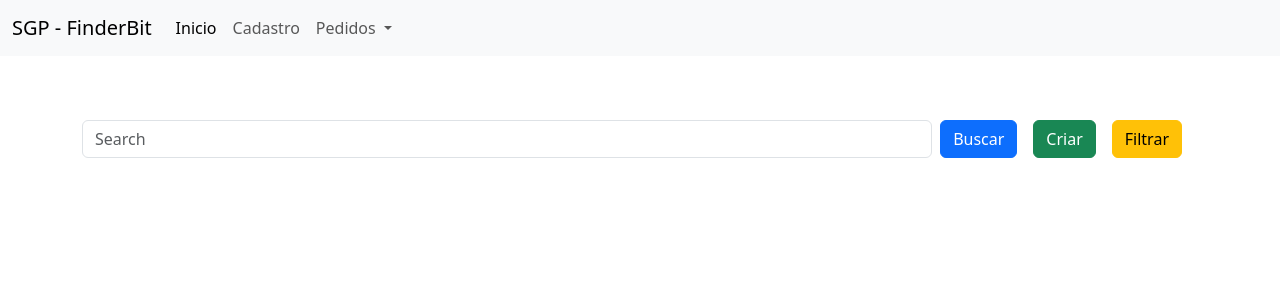
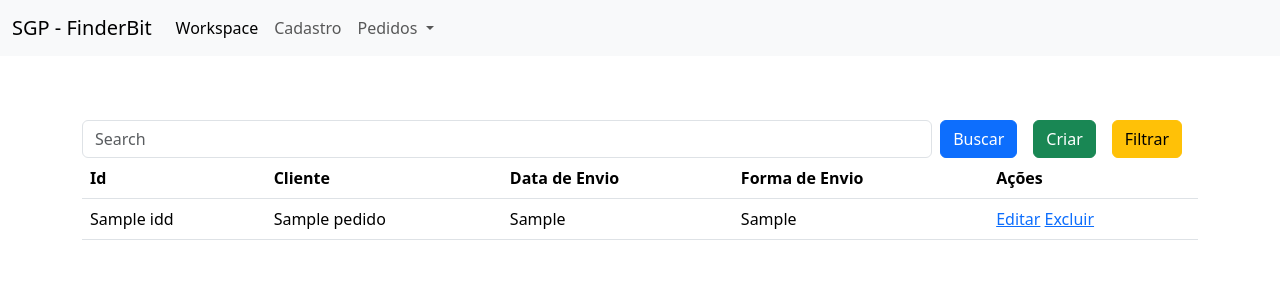
Before and after one commit to mrmateussiilva/SGPMaratonaCODE, a Flask app: template sgp/templates/pedidos/index.html in a window 1280 px wide. Shown: the top 300 px of the page. Run offline with Flask 3, Linux system fonts and the light colour scheme; the template is opened without the code that fills it: most values are stand-ins (such as "Sample title", 1, 10 or a date in 2020); some libraries are stand-ins or nearby versions.

Commit message:
Bp Pedidos ok

```diff
--- a/sgp/app.py
+++ b/sgp/app.py
@@ -2,10 +2,13 @@ from flask import Flask, render_template, request,flash,redirect,url_for
 from flask_bootstrap import Bootstrap5
 from flask_wtf import CSRFProtect
 from form import PainelForm,TipoDeProdutoForm,FichaPedido,TotemForm
-from model import inserDB,get_all_pedidosDB
+from model import get_all_pedidosDB
 
+# Blueprints
+from pedidos.pedidos import bp_pedidos
 
 app = Flask(__name__)
+app.register_blueprint(bp_pedidos)
 app.secret_key = b'mateus jose da silva'
 bootstrap = Bootstrap5(app)
 csrf = CSRFProtect(app)
@@ -16,26 +19,6 @@ def home():
     return render_template("index.html",pedidos=get_all_pedidosDB())
 
 
-@app.route("/pedidos/criar",methods=["GET","POST"])
-def pedidos_criar():
-    idd = len(get_all_pedidosDB())
-    form_top = FichaPedido(idd=idd)
-    form_produto = TipoDeProdutoForm()
-    form_painel = PainelForm()
-    form_totem = TotemForm()
-    if request.method == "GET":
-        return render_template(
-            "pedidos/criar.html",form_top=form_top,form_produto=form_produto
-            ,form_painel=form_painel,form_totem=form_totem
-            )
-
-    if request.method == "POST":
-        if inserDB(request.form):
-            flash("Pedido Criado com sucesso","info")
-            return redirect('/home')
-        else:
-            flash("Error ao criar pedido","error")
-            return redirect('/home')
 
 if __name__ == "__main__":
     app.run(debug=True)
--- a/sgp/templates/header.html
+++ b/sgp/templates/header.html
@@ -8,7 +8,7 @@
       <div class="collapse navbar-collapse" id="navbarNavDropdown">
         <ul class="navbar-nav">
           <li class="nav-item">
-            <a class="nav-link active" aria-current="page" href="{{ url_for('home') }}">Inicio</a>
+            <a class="nav-link active" aria-current="page" href="{{ url_for('home') }}">Workspace</a>
           </li>
           <li class="nav-item">
             <a class="nav-link" href="#">Cadastro</a>
@@ -18,8 +18,8 @@
               Pedidos
             </a>
             <ul class="dropdown-menu">
-              <li><a class="dropdown-item" href="{{ url_for('pedidos_criar') }}">Criar</a></li>
-              <li><a class="dropdown-item" href="#">Something else here</a></li>
+              <li><a class="dropdown-item" href="{{ url_for('pedidos.criar') }}">Criar</a></li>
+              <li><a class="dropdown-item" href="{{ url_for('pedidos.home') }}">Listar</a></li>
             </ul>
           </li>
         </ul>
--- a/sgp/templates/pedidos/criar.html
+++ b/sgp/templates/pedidos/criar.html
@@ -12,7 +12,7 @@ endblock %} {% from 'bootstrap5/form.html' import render_form, render_field %}
 {% endif %}
 {% endwith %}
 <div class="container">
-  <form action="{{ url_for('pedidos_criar') }}" method="post">
+  <form action="{{ url_for('pedidos.criar') }}" method="post">
   <div class="row">
       <div class="col col-2">{{ render_field(form_top.idd) }}</div>
       <div class="col">{{ render_field(form_top.name_client) }}</div>
--- a/sgp/templates/pedidos/index.html
+++ b/sgp/templates/pedidos/index.html
@@ -9,33 +9,39 @@
     <form class="d-flex d" role="search">
         <input class="form-control me-2" type="search" placeholder="Search" aria-label="Search">
         <button class="btn btn-primary" type="submit" style="margin-right: 16px;">Buscar</button>
-        <a class="btn btn-success" href="{{ url_for('pedidos_criar') }}"  style="margin-right: 16px;">Criar</a>
+        <a class="btn btn-success" href="{{ url_for('pedidos.criar') }}"  style="margin-right: 16px;">Criar</a>
         <p></p>
         <button class="btn btn-warning" style="margin-right: 16px;" >Filtrar</button>
     </form>
 </div>
-{#
-    <div class="container" style="padding-top: 64px;">
+
+
+<div class="container">
+  </div>
+  <div class="container-md">
     <table class="table">
       <thead>
-            {% for title in titles %}
-                <th>{{title}}</th>
-            {% endfor %}
-
+        <th>Id</th>
+        <th>Cliente</th>
+        <th>Data de Envio</th>
+        <th>Forma de Envio</th>
+        <th>Ações</th>
       </thead>
       <tbody>
-            {% for pedido in data %}
-            <tr id="{{pedido.get('id')}}">
-                {% for value in pedido.values() %}
-                <td>{{value}}</td>
-
-                {% endfor %}
+        {% for pedido in pedidos %}
+        <tr>
+          <td>{{pedido['idd']}}</td>
+          <td>{{pedido['name_client']}}</td>
+          <td>{{pedido['data_envio']}}</td>
+          <td>{{pedido['forma_de_envio']}}</td>
+          <td>
+            <a href="#">Editar</a>
+            <a href="#">Excluir</a>
+          </td>
         </tr>
-
         {% endfor %}
       </tbody>
     </table>
   </div>
-    #}
 
 {% endblock %}
```
Also changed, not shown: sgp/pedidos/pedidos.py (+13 -15 lines). Lines whose indentation alone changed are shown as unchanged.
